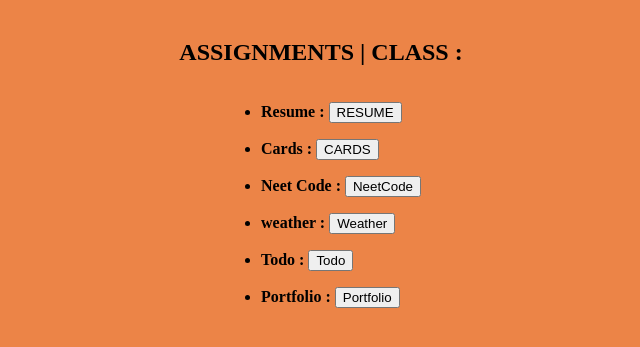
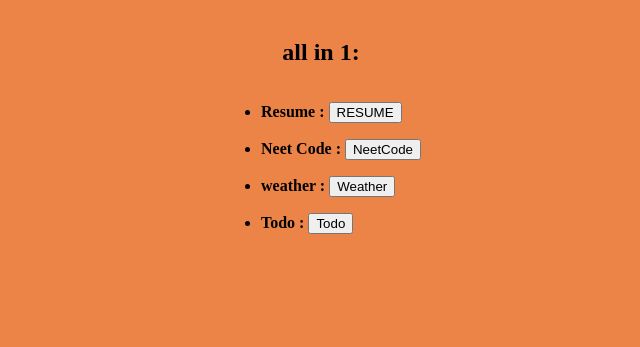
Before and after one commit to nithn1572/mern-stack, a website: page frontend/html/index.html in a window 1280 px wide. Shown: the part 69-416 px from the top of the page, without its empty margins (319-959 px from the left). Drawn offline with Linux system fonts and the light colour scheme.

Commit message:
compatable

```diff
--- a/frontend/html/index.html
+++ b/frontend/html/index.html
@@ -10,7 +10,7 @@
   <body>
     <div class="indexmain">
       <h1 style="color: purple">Welcome !</h1>
-      <h2>ASSIGNMENTS | CLASS :</h2>
+      <h2>all in 1:</h2>
       <ul>
         <b>
           <li>
@@ -18,11 +18,11 @@
               Resume : <button type="submit">RESUME</button>
             </form>
           </li>
-          <li>
+          <!-- <li>
             <form action="/card" target="_blank" style="padding-bottom: 10%">
               Cards : <button type="submit">CARDS</button>
             </form>
-          </li>
+          </li> -->
           <li>
             <form
               action="https://brainy-coveralls-bear.cyclic.app/"
@@ -42,7 +42,7 @@
               Todo : <button type="submit">Todo</button>
             </form>
           </li>
-          <li>
+          <!-- <li>
             <form
               action="https://clever-boa-pinafore.cyclic.app/"
               target="_blank"
@@ -50,7 +50,7 @@
             >
               Portfolio : <button type="submit">Portfolio</button>
             </form>
-          </li>
+          </li> -->
         </b>
       </ul>
     </div>
--- a/frontend/js/script_weather.js
+++ b/frontend/js/script_weather.js
@@ -14,7 +14,7 @@
   if (event.keyCode === 13) {
     getWeatherReport(searchBox.value);
     // searchBox.value = "";
-    // changes value to null after clicking enter
+    // changes value to null after clicking enter-
   }
 });
 
```
Also changed, not shown: frontend/html/resume.html (+1 -1 lines).
